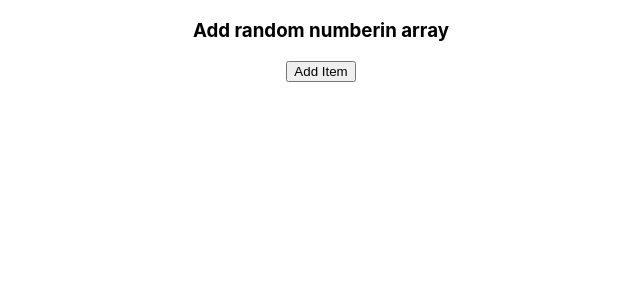
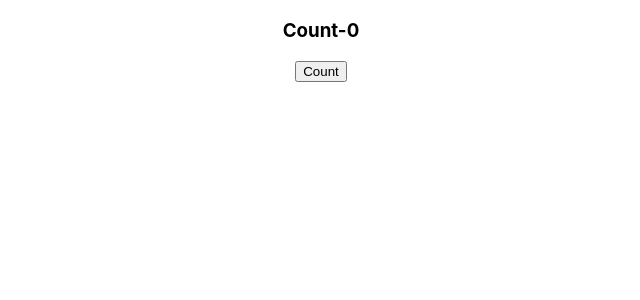
Before and after one commit to sakilk130/react-hooks, a React (Create React App) app: page / in a window 1280 px wide. Shown: the top 300 px of the page, without its empty margins (319-959 px from the left). Built offline with nearby package versions, Linux system fonts and the light colour scheme.

Commit message:
add 05_useEffect

```diff
--- a/src/App.js
+++ b/src/App.js
@@ -4,6 +4,8 @@
 import HookCounterTwo from './components/02_useState/HookCounterTwo';
 import HookCounterThree from './components/03_useState/HookCounterThree';
 import HookCounterFour from './components/04_useState/HookCounterFour';
+import UseEffectOne from './components/05_useEffect/UseEffectOne';
+
 function App() {
   return (
     <div className="App">
@@ -13,7 +15,9 @@
 
       {/* <HookCounterThree /> */}
 
-      <HookCounterFour />
+      {/* <HookCounterFour /> */}
+
+      <UseEffectOne />
     </div>
   );
 }
--- /dev/null
+++ b/src/components/05_useEffect/UseEffectOne.jsx
@@ -0,0 +1,16 @@
+import React, { useState, useEffect } from 'react';
+
+function UseEffectOne() {
+  const [count, setCount] = useState(0);
+  useEffect(() => {
+    document.title = `Count-${count} times`;
+  });
+  return (
+    <div>
+      <h3>Count-{count}</h3>
+      <button onClick={() => setCount(count + 1)}>Count</button>
+    </div>
+  );
+}
+
+export default UseEffectOne;
```
